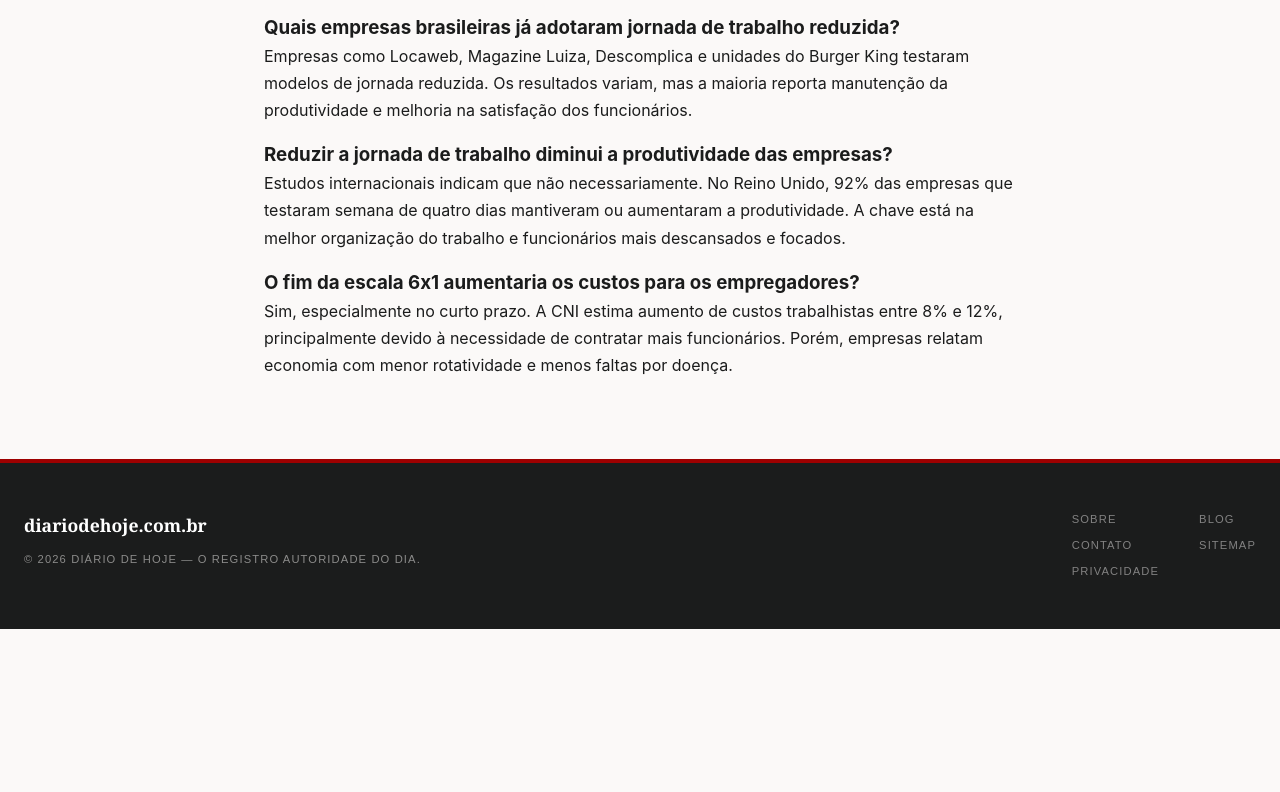
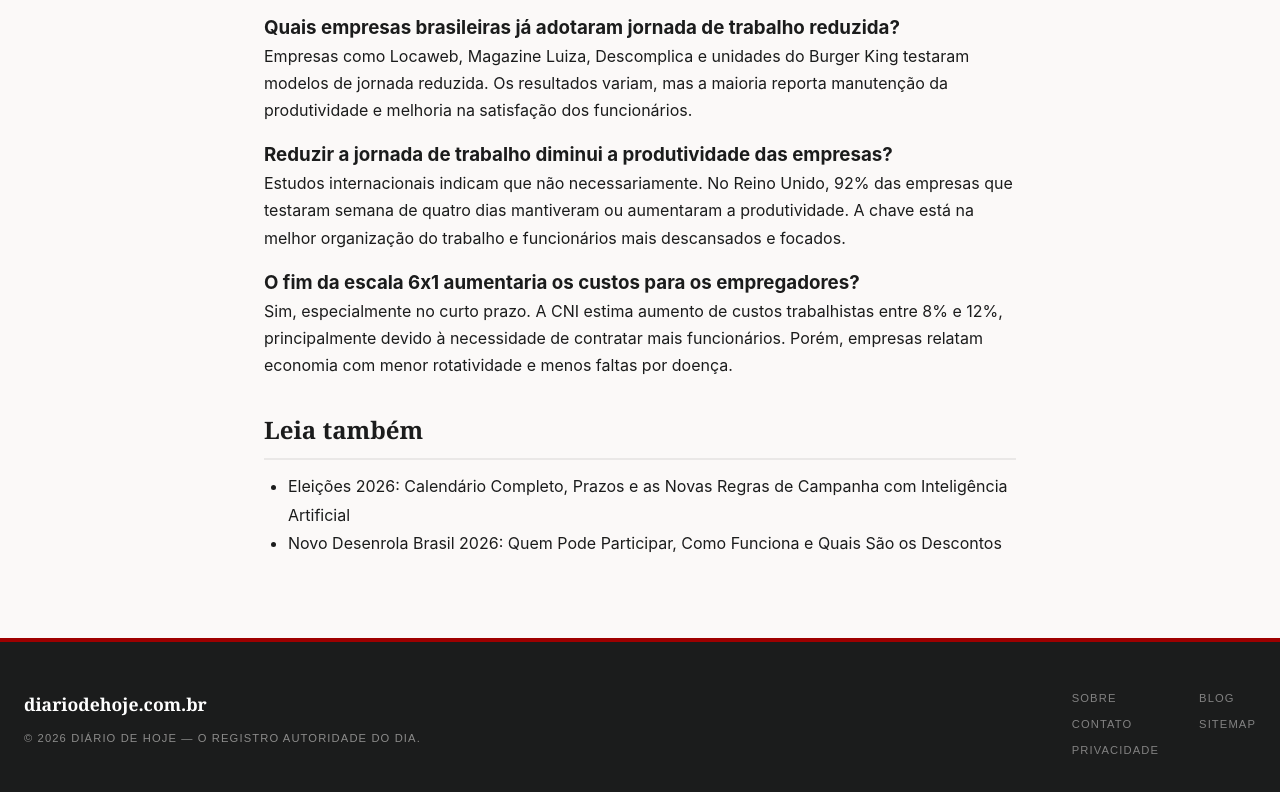
Before and after one commit to epicchiotti2103/diariodehoje.com.br, a plain HTML site: page blog/fim-escala-6x1-projeto-empresas-jornada-reduzida-impactos/index.html in a window 1280 px wide. Shown: the part 6021-6813 px from the top of the page. Before the commit the page ends 6650 px from the top, so only its background shows below. Drawn offline with nearby package versions, Linux system fonts and the light colour scheme; a web font is replaced by a local one.

Commit message:
seo: links internos reforco indexacao (hub indexado -> posts travados)

```diff
--- a/blog/fim-escala-6x1-projeto-empresas-jornada-reduzida-impactos/index.html
+++ b/blog/fim-escala-6x1-projeto-empresas-jornada-reduzida-impactos/index.html
@@ -23,6 +23,9 @@
   <link rel="stylesheet" href="https://fonts.googleapis.com/css2?family=Material+Symbols+Outlined:opsz,wght,FILL,GRAD@20..48,100..700,0..1,-50..200">
   <link rel="stylesheet" href="/assets/css/style.css">
   <link rel="icon" href="/favicon.ico">
+  <!-- Google tag (gtag.js) -->
+<script async src="https://www.googletagmanager.com/gtag/js?id=G-4282EKRBJD"></script>
+<script>window.dataLayer=window.dataLayer||[];function gtag(){dataLayer.push(arguments);}gtag('js',new Date());gtag('config','G-4282EKRBJD');</script>
   <meta property="article:published_time" content="2026-05-03">
   <script type="application/ld+json">
   {
@@ -100,9 +103,6 @@
     ]
   }
   </script>
-<!-- Google tag (gtag.js) -->
-<script async src="https://www.googletagmanager.com/gtag/js?id=G-4282EKRBJD"></script>
-<script>window.dataLayer=window.dataLayer||[];function gtag(){dataLayer.push(arguments);}gtag('js',new Date());gtag('config','G-4282EKRBJD');</script>
 </head>
 <body>
   <nav class="topnav">
@@ -234,6 +234,11 @@
 <p>Estudos internacionais indicam que não necessariamente. No Reino Unido, 92% das empresas que testaram semana de quatro dias mantiveram ou aumentaram a produtividade. A chave está na melhor organização do trabalho e funcionários mais descansados e focados.</p>
 <h3 id="o-fim-da-escala-6x1-aumentaria-os-custos-para-os-empregadores">O fim da escala 6x1 aumentaria os custos para os empregadores?</h3>
 <p>Sim, especialmente no curto prazo. A CNI estima aumento de custos trabalhistas entre 8% e 12%, principalmente devido à necessidade de contratar mais funcionários. Porém, empresas relatam economia com menor rotatividade e menos faltas por doença.</p>
+<h2 id="leia-tambem">Leia também</h2>
+<ul>
+<li><a href="https://diariodehoje.com.br/blog/eleicoes-2026-calendario-prazos-regras-ia/">Eleições 2026: Calendário Completo, Prazos e as Novas Regras de Campanha com Inteligência Artificial</a></li>
+<li><a href="https://diariodehoje.com.br/blog/desenrola-brasil-2026-quem-pode-participar-descontos/">Novo Desenrola Brasil 2026: Quem Pode Participar, Como Funciona e Quais São os Descontos</a></li>
+</ul>
   </main>
   <footer class="site-footer">
     <div class="footer-inner">
```
